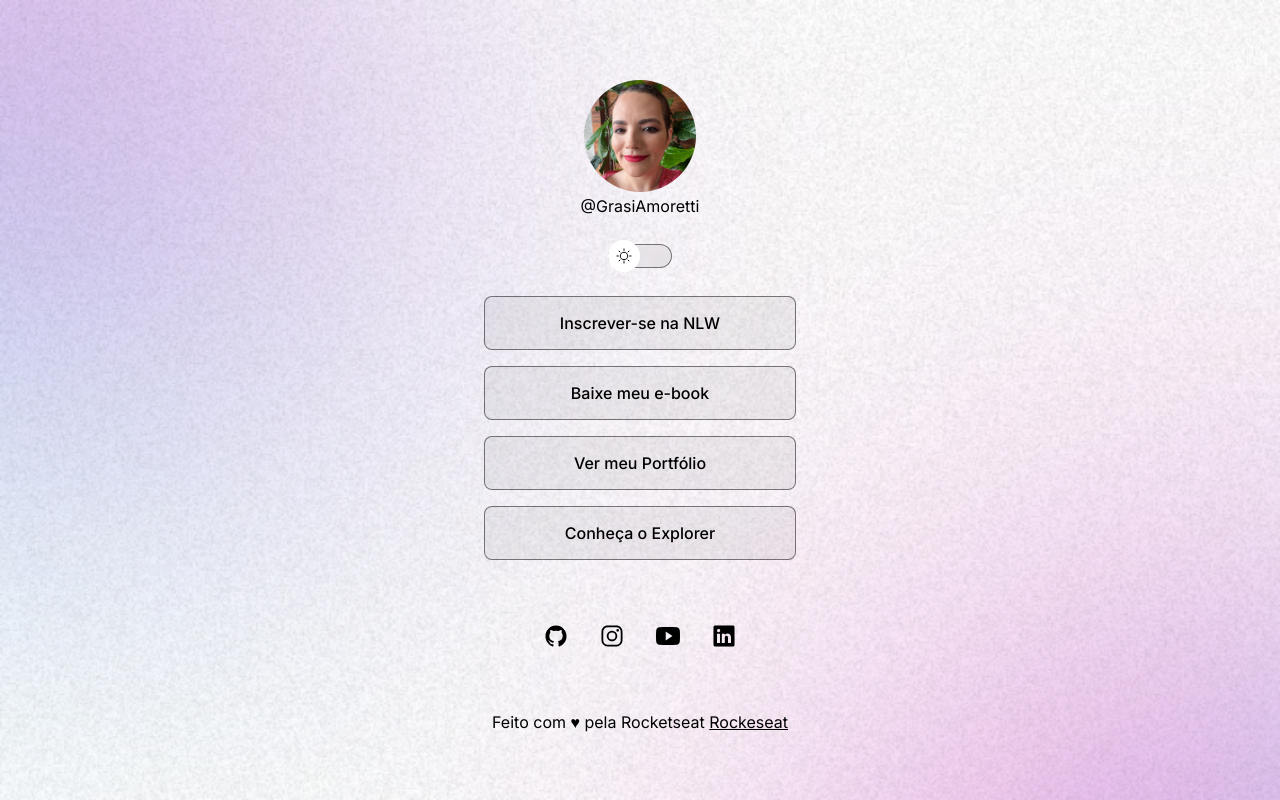
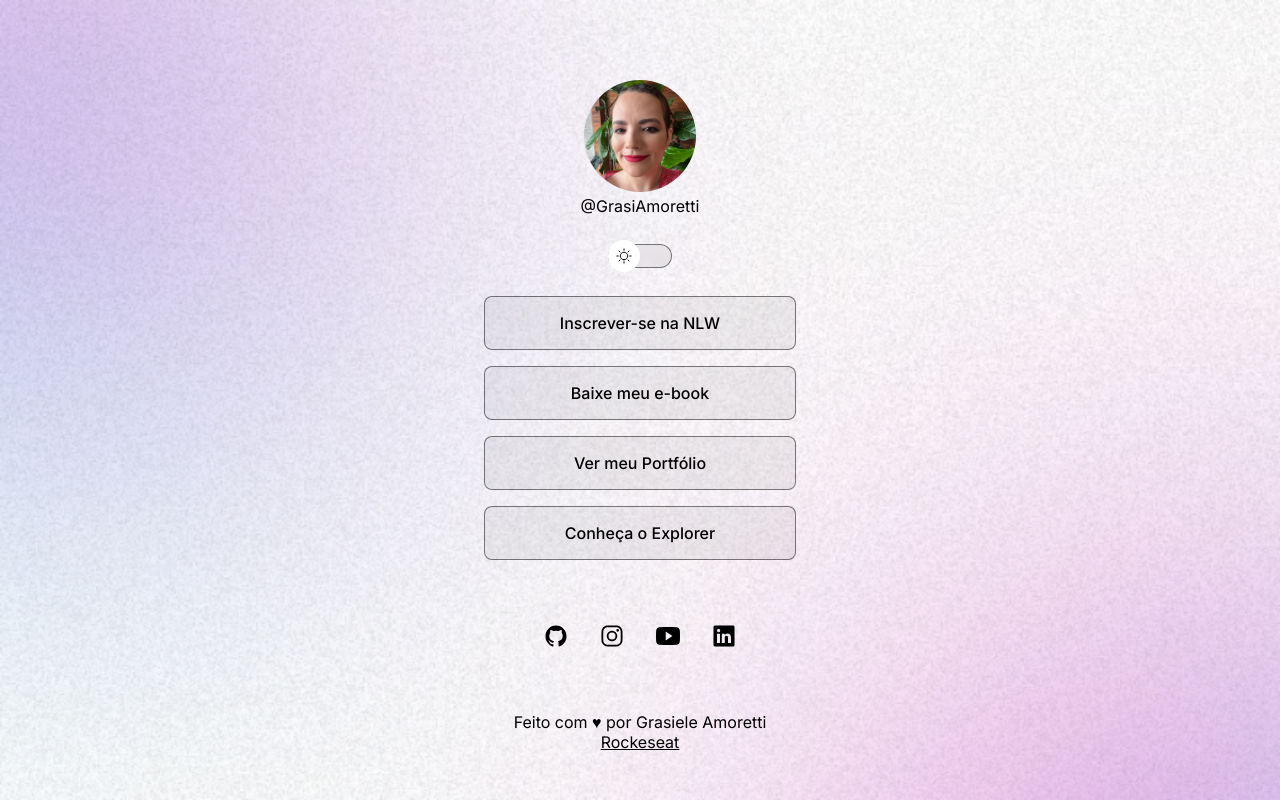
Before and after one commit to GrasiAmoretti/projeto001, a plain HTML site: page index.html in a window 1280 px wide. Drawn offline with nearby package versions, Linux system fonts and the light colour scheme.

```diff
--- a/index.html
+++ b/index.html
@@ -57,7 +57,7 @@
         </a>
       </div>
       <footer>
-        Feito com ♥ pela Rocketseat
+        Feito com ♥ por Grasiele Amoretti
         <a href="https://www.rocketseat.com">Rockeseat</a>
       </footer>
     </div>
```
Also changed, not shown: .github/preview.jpeg (added), 1 other file.
